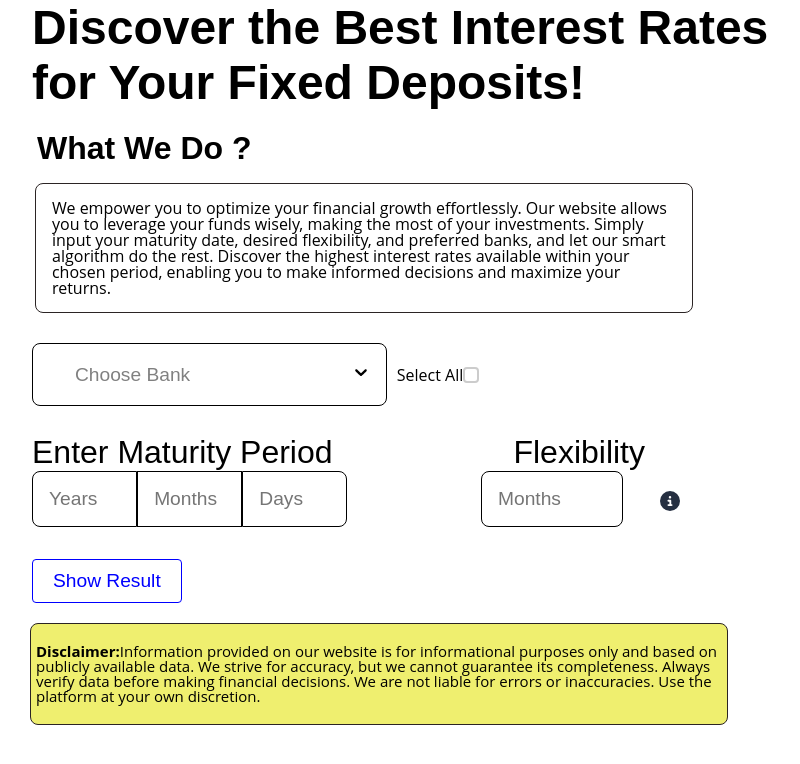
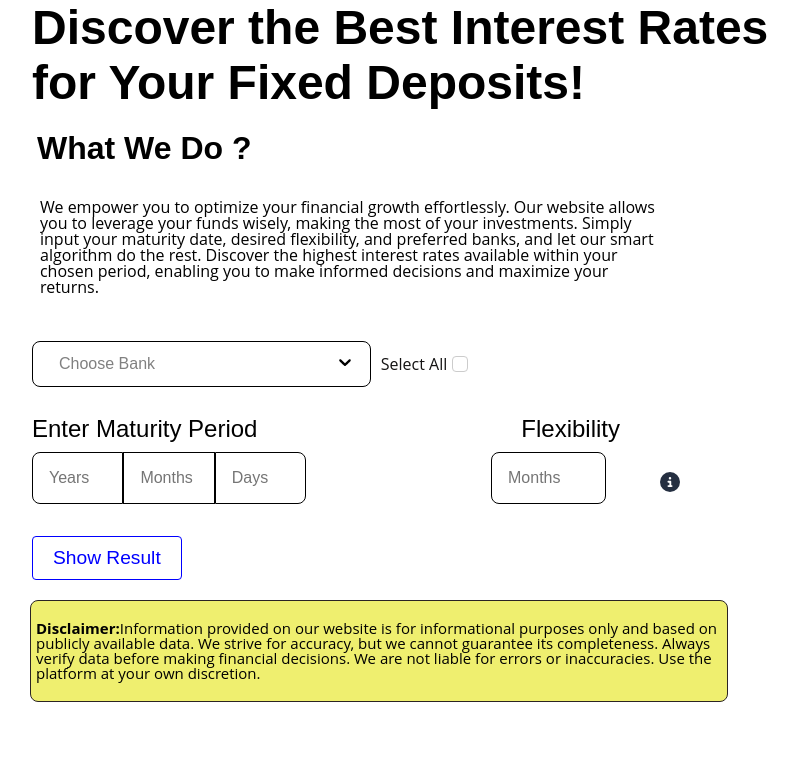
Before and after one commit to TheDarkknight26/bankweb, a React (Create React App) app in the folder client/: page / in a window 1280 px wide. Shown: the top 764 px of the page, without its empty margins (0-800 px from the left). Built offline with nearby package versions, Linux system fonts and the light colour scheme.

Commit message:
new changes

```diff
--- a/client/src/components/Dropdown/dropdown.module.css
+++ b/client/src/components/Dropdown/dropdown.module.css
@@ -7,8 +7,8 @@
 
 .dropdownContainer {
     position: relative;
-    font-size: 1.2rem;
-    padding: 1rem 0.8rem 1rem 2.5rem;
+    font-size: 1rem;
+    padding: 0.5rem 0.8rem 0.5rem 1.5rem;
     background: white;
      border:1px solid black;
     border-radius: 8px;
@@ -68,14 +68,14 @@
 }
 
 .dropdownMenu {
-    max-height: 150px; /* Set the maximum height for the dropdown menu */
+    max-height: 200px; /* Set the maximum height for the dropdown menu */
     overflow-y: auto; /* Enable vertical scrolling when content exceeds the height */
   }
 
   .selectAllCheckboxContainer {
     display: flex;
     align-items: center;
-    width: 120px;
+    width: 150px;
     max-height:10px; /* Adjust the width as needed */
   }
 
@@ -89,13 +89,15 @@
     user-select: none;
     font-family: Open sans;
     font-style:inherit;
+    color: rgb(20, 19, 19);
   }
 
   .selectAllCheckbox {
     appearance: none;
     width: 16px;
     height: 16px;
-    border: 2px solid #ccc;
+    border: 1px solid #ccc;
+    margin-left: 5px;
     border-radius: 4px;
     margin-right: 8px;
     outline: none;
@@ -112,6 +114,8 @@
     color: #010408; /* Color of the checkmark when checked */
     text-align: center;
     visibility: hidden; /* Hide the checkmark by default */
+    margin-right: 8px;
+
   }
 
   .selectAllCheckbox:checked::before {
--- a/client/src/components/HomePage/homepage.module.css
+++ b/client/src/components/HomePage/homepage.module.css
@@ -43,9 +43,9 @@
 }
 
 .selectDays {
-    max-width: 15.5%;
+    max-width: 12.5%;
     /* height: 4.8rem; */
-    font-size: 1.2rem;
+    font-size: 1rem;
     padding: 1rem;
     border: 1px solid #000;
     border-color: black;
@@ -75,14 +75,14 @@ input {
 }
 
 .selectflex{
-    max-width: 40%;
+    max-width: 30%;
     /* height: 4.8rem; */
-    font-size: 1.2rem;
+    font-size: 1rem;
     padding: 1rem;
     background:white;
     border: 1px solid #000;
    border-color: black;
-    margin-left:-10px;
+    margin-right:30px;
 }
 
 
@@ -106,7 +106,7 @@ input {
 
 .heading {
     width: 100%;
-    font-size: 2rem;
+    font-size: 1.5rem;
     background:black;
     -webkit-background-clip: text;
     -webkit-text-fill-color: transparent;
@@ -118,9 +118,9 @@ input {
 }
 
 .heading2{
-  font-size: 2rem;
+  font-size: 1.5rem;
   margin-top: 3rem;
-  margin-right:15px;
+  margin-right:40px;
 }
 
 
@@ -157,7 +157,7 @@ input {
   background: black;
   -webkit-background-clip: text;
   -webkit-text-fill-color: transparent;
-  margin-top: 20px;
+   margin-top: 20px;
 }
 
 .whatWeDoContent {
@@ -166,11 +166,11 @@ input {
     line-height: 1;
     color: black;
     margin-bottom: 30px;
-    margin-left:3px;
+    margin-left:-8px;
     font-family: Open Sans;
     background-color: white;
     padding: 1rem;
-    border: 1px solid #2b2424;
+    /* border: 1px solid #2b2424; */
     border-radius: 8px;
 }
 
```
